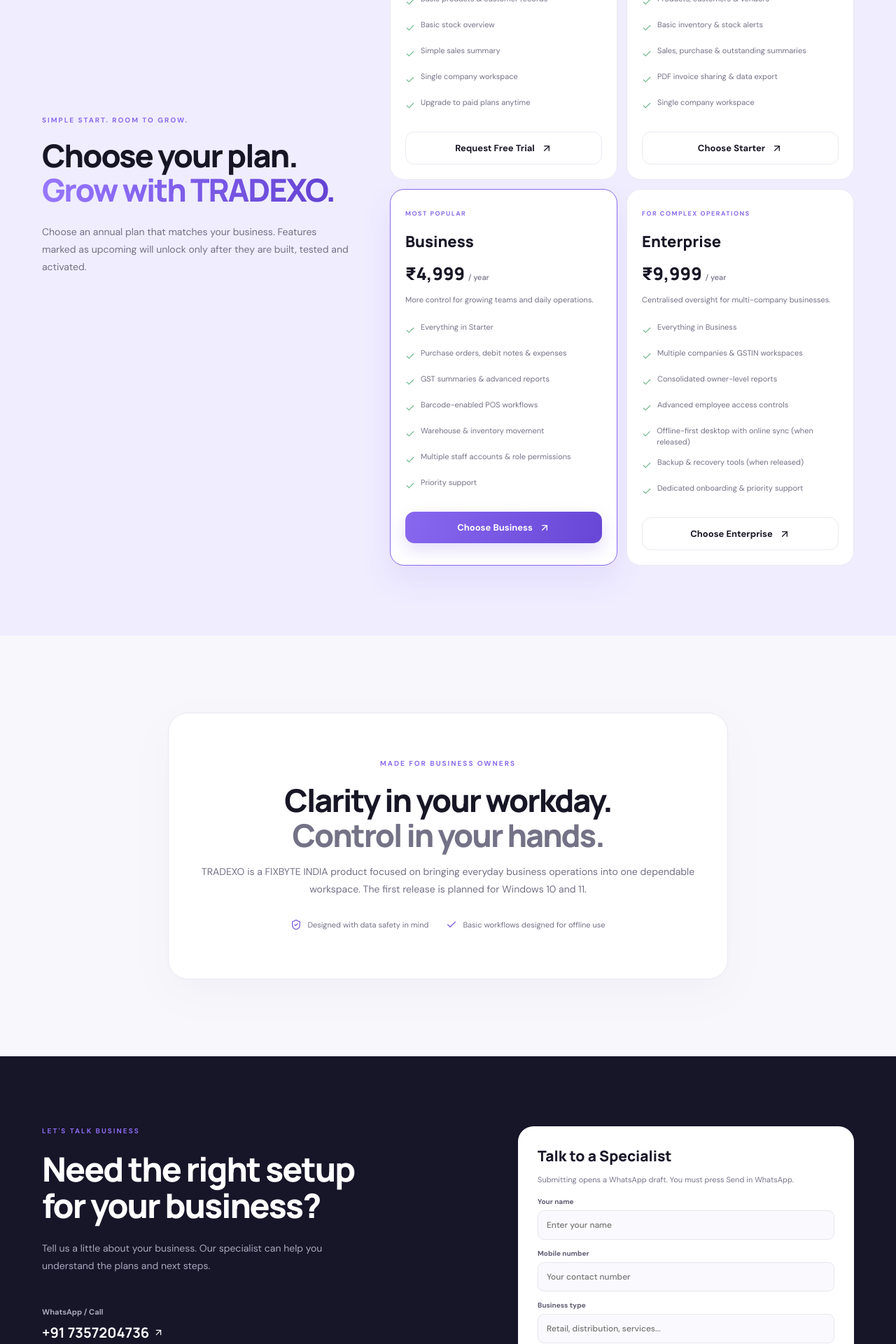
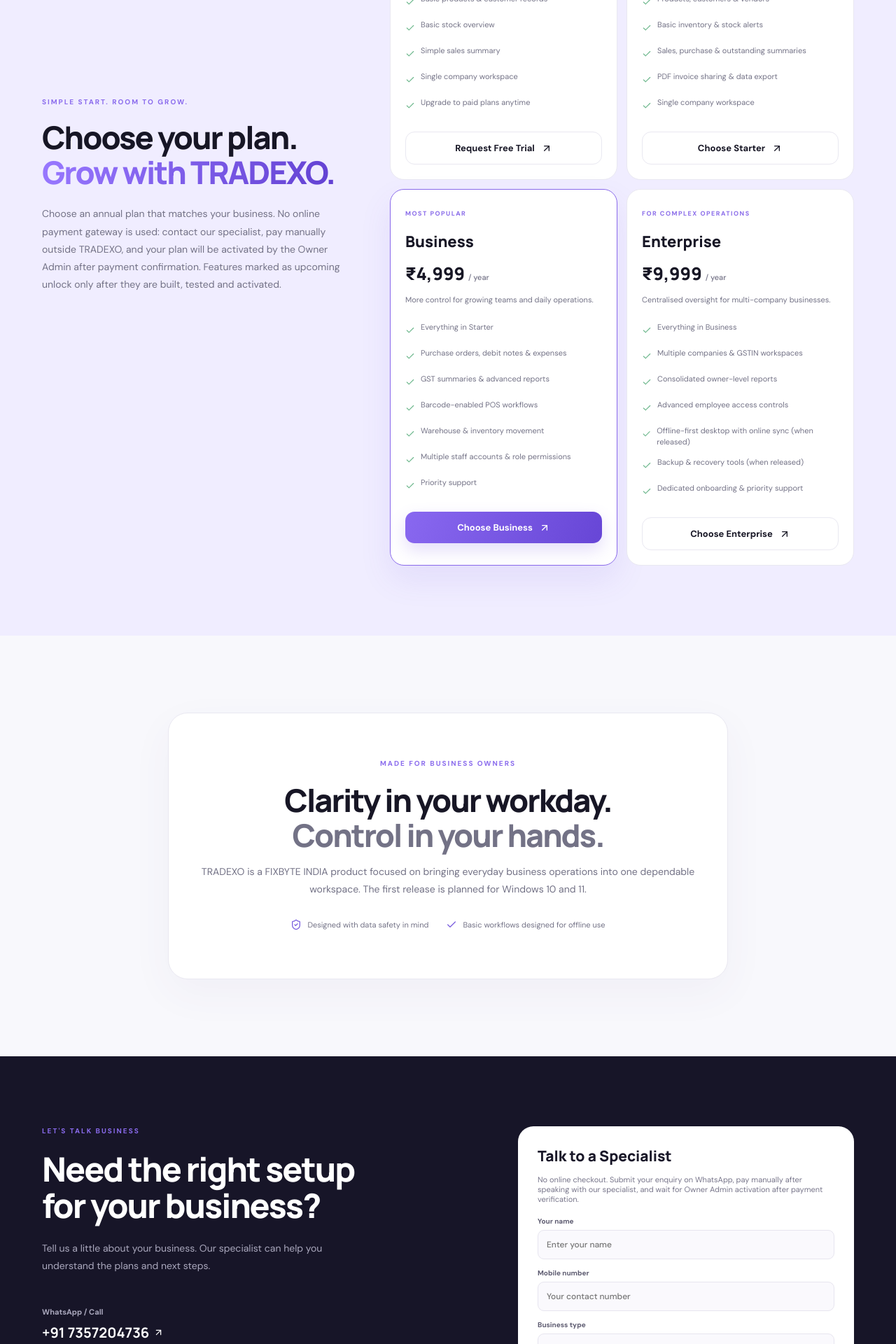
Before and after one commit to Abhishek-3002/TRADEXO, a React (Vite) app in the folder website/: page / in a window 1280 px wide. Shown: the part 1995-3915 px from the top of the page at 70% size. Built offline with nearby package versions, Linux system fonts and the light colour scheme; no server answers.

Commit message:
Clarify manual-only payment on TRADEXO pricing website

```diff
--- a/website/src/App.jsx
+++ b/website/src/App.jsx
@@ -49,7 +49,7 @@ function WebsiteApp() {
       <section className="section wrap" id="features"><div className="section-head"><div className="eyebrow">ONE CONNECTED WORKSPACE</div><h2>Everything important.<br/><span className="muted">In one place.</span></h2><p>TRADEXO is being developed as a modular business management platform. Explore the planned capabilities below.</p></div>
         <div className="feature-grid">{features.map(({icon:Icon,title,desc})=><article className="feature" key={title}><div className="feature-icon"><Icon size={21}/></div><h3>{title}</h3><p>{desc}</p><span className="feature-arrow"><ArrowUpRight size={17}/></span></article>)}</div>
       </section>
-      <section className="plan-section" id="plans"><div className="wrap plan-layout"><div><div className="eyebrow">SIMPLE START. ROOM TO GROW.</div><h2>Choose your plan.<br/><span className="gradient">Grow with TRADEXO.</span></h2><p>Choose an annual plan that matches your business. Features marked as upcoming will unlock only after they are built, tested and activated.</p></div>
+      <section className="plan-section" id="plans"><div className="wrap plan-layout"><div><div className="eyebrow">SIMPLE START. ROOM TO GROW.</div><h2>Choose your plan.<br/><span className="gradient">Grow with TRADEXO.</span></h2><p>Choose an annual plan that matches your business. No online payment gateway is used: contact our specialist, pay manually outside TRADEXO, and your plan will be activated by the Owner Admin after payment confirmation. Features marked as upcoming unlock only after they are built, tested and activated.</p></div>
         <div className="plans">
           <article className="plan basic"><span className="plan-tag">FREE TO GET STARTED</span><h3>Basic</h3><div className="price">FREE <small>/ trial</small></div><p>Try the essential TRADEXO workflow before upgrading.</p><ul><li><Check/> Limited monthly sales invoices</li><li><Check/> Basic products & customer records</li><li><Check/> Basic stock overview</li><li><Check/> Simple sales summary</li><li><Check/> Single company workspace</li><li><Check/> Upgrade to paid plans anytime</li></ul><a href="#contact" className="button secondary full">Request Free Trial <ArrowUpRight size={16}/></a></article>
           <article className="plan"><span className="plan-tag">FOR SMALL BUSINESSES</span><h3>Starter</h3><div className="price">₹1,499 <small>/ year</small></div><p>Essential tools to organise everyday billing and stock.</p><ul><li><Check/> Sales invoices & credit notes</li><li><Check/> Products, customers & vendors</li><li><Check/> Basic inventory & stock alerts</li><li><Check/> Sales, purchase & outstanding summaries</li><li><Check/> PDF invoice sharing & data export</li><li><Check/> Single company workspace</li></ul><a href="#contact" className="button secondary full">Choose Starter <ArrowUpRight size={16}/></a></article>
@@ -59,7 +59,7 @@ function WebsiteApp() {
       </div></section>
       <section className="section wrap about" id="about"><div className="about-card"><div className="eyebrow">MADE FOR BUSINESS OWNERS</div><h2>Clarity in your workday.<br/><span className="muted">Control in your hands.</span></h2><p>TRADEXO is a FIXBYTE INDIA product focused on bringing everyday business operations into one dependable workspace. The first release is planned for Windows 10 and 11.</p><div className="about-points"><span><ShieldCheck/> Designed with data safety in mind</span><span><Check/> Basic workflows designed for offline use</span></div></div></section>
       <section className="contact-section" id="contact"><div className="wrap contact-layout"><div><div className="eyebrow">LET'S TALK BUSINESS</div><h2>Need the right setup<br/>for your business?</h2><p>Tell us a little about your business. Our specialist can help you understand the plans and next steps.</p><div className="contact-info"><b>WhatsApp / Call</b><a href={`https://wa.me/91${whatsapp}`} target="_blank" rel="noreferrer">+91 {whatsapp} <ArrowUpRight size={15}/></a><small>Available 10:00 AM – 8:00 PM</small></div></div>
-        <form className="contact-form" onSubmit={submit}><h3>Talk to a Specialist</h3><p>Submitting opens a WhatsApp draft. You must press Send in WhatsApp.</p><label>Your name<input required value={form.name} onChange={e=>setForm({...form,name:e.target.value})} placeholder="Enter your name"/></label><label>Mobile number<input required inputMode="tel" pattern="[0-9+ ()-]{8,18}" value={form.mobile} onChange={e=>setForm({...form,mobile:e.target.value})} placeholder="Your contact number"/></label><label>Business type<input required value={form.business} onChange={e=>setForm({...form,business:e.target.value})} placeholder="Retail, distribution, services..."/></label><label>Interested plan<select value={form.plan} onChange={e=>setForm({...form,plan:e.target.value})}><option>Basic — Free Trial</option><option>Starter — ₹1,499/year</option><option>Business — ₹4,999/year</option><option>Enterprise — ₹9,999/year</option></select></label><label>Message (optional)<textarea rows="3" value={form.message} onChange={e=>setForm({...form,message:e.target.value})} placeholder="What would you like to manage?"/></label><button className="button primary full" type="submit">Continue on WhatsApp <ArrowUpRight size={16}/></button>{sent&&<small className="success">WhatsApp draft opened. Please review and press Send.</small>}</form>
+        <form className="contact-form" onSubmit={submit}><h3>Talk to a Specialist</h3><p>No online checkout. Submit your enquiry on WhatsApp, pay manually after speaking with our specialist, and wait for Owner Admin activation after payment verification.</p><label>Your name<input required value={form.name} onChange={e=>setForm({...form,name:e.target.value})} placeholder="Enter your name"/></label><label>Mobile number<input required inputMode="tel" pattern="[0-9+ ()-]{8,18}" value={form.mobile} onChange={e=>setForm({...form,mobile:e.target.value})} placeholder="Your contact number"/></label><label>Business type<input required value={form.business} onChange={e=>setForm({...form,business:e.target.value})} placeholder="Retail, distribution, services..."/></label><label>Interested plan<select value={form.plan} onChange={e=>setForm({...form,plan:e.target.value})}><option>Basic — Free Trial</option><option>Starter — ₹1,499/year</option><option>Business — ₹4,999/year</option><option>Enterprise — ₹9,999/year</option></select></label><label>Message (optional)<textarea rows="3" value={form.message} onChange={e=>setForm({...form,message:e.target.value})} placeholder="What would you like to manage?"/></label><button className="button primary full" type="submit">Continue on WhatsApp <ArrowUpRight size={16}/></button>{sent&&<small className="success">WhatsApp draft opened. Please review and press Send.</small>}</form>
       </div></section>
     </main>
     <footer><div className="wrap footer-inner"><a className="brand" href="#"><span className="brand-mark">T</span><span>TRADE<span className="violet">XO</span><small>BY FIXBYTE INDIA</small></span></a><span>© {new Date().getFullYear()} TRADEXO. All rights reserved.</span><b>Developed & Maintained by FIXBYTE INDIA</b></div></footer>
```
